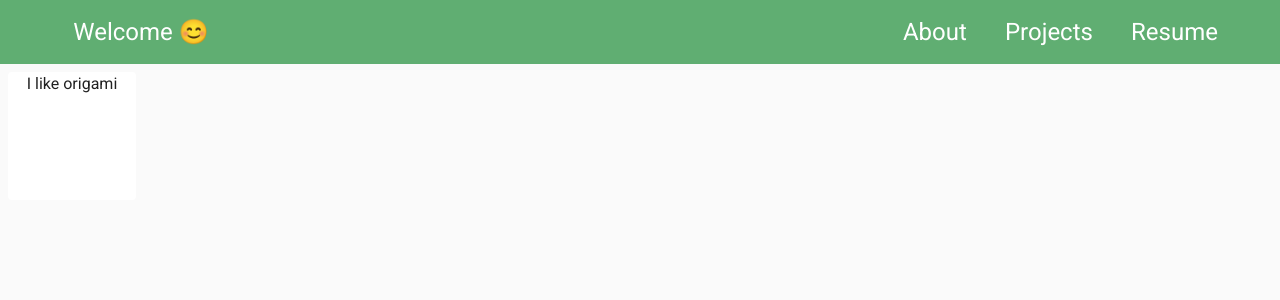
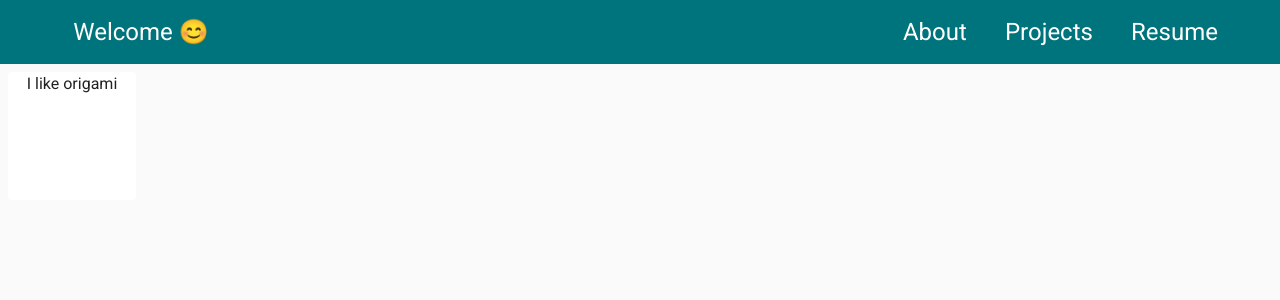
Before and after one commit to alex-alina/personal-page, a React (Create React App) app: page /about in a window 1280 px wide. Shown: the top 300 px of the page. Built offline with nearby package versions, Linux system fonts and the light colour scheme.

Commit message:
Added intro info and links to profesional profiles

```diff
--- a/package.json
+++ b/package.json
@@ -8,6 +8,7 @@
     "@testing-library/jest-dom": "^4.2.4",
     "@testing-library/react": "^9.4.0",
     "@testing-library/user-event": "^7.2.1",
+    "fg-loadcss": "^2.1.0",
     "react": "^16.12.0",
     "react-dom": "^16.12.0",
     "react-router-dom": "^5.1.2",
--- a/src/App.js
+++ b/src/App.js
@@ -2,7 +2,7 @@ import React from 'react';
 import './App.css';
 import NavBar from './components/Navigation/NavBar';
 import AboutSection from './components/AboutSection/AboutSection';
-import Projects from './components/Projects/Projects';
+import Home from './components/Home/Home';
 import ResumeSection from './components/ResumeSection/ResumeSection';
 import { Route } from 'react-router-dom';
 
@@ -10,9 +10,11 @@ function App() {
   return (
     <div className="App">
       <NavBar />
-      <Route exact path='/' component={Projects} />
+      <main>
+      <Route exact path='/' component={Home} />
       <Route exact path='/about' component={AboutSection} />
       <Route exact path='/resume' component={ResumeSection} />
+      </main>
     </div>
   );
 }
--- /dev/null
+++ b/src/components/Home/Home.js
@@ -0,0 +1,12 @@
+import React from 'react';
+import Intro from '../Intro/Intro';
+import Projects from '../Projects/Projects';
+
+export default function Home() {
+  return (
+    <div >
+      <Intro />
+      <Projects />
+    </div>
+  );
+}
--- /dev/null
+++ b/src/components/Intro/Intro.js
@@ -0,0 +1,54 @@
+import React from 'react';
+import useStyles from './Intro.styles';
+import CssBaseline from '@material-ui/core/CssBaseline';
+import Typography from '@material-ui/core/Typography';
+import { loadCSS } from 'fg-loadcss';
+import Icon from '@material-ui/core/Icon';
+import exercism from '../../assets/exercism.png';
+
+export default function Intro() {
+  const classes = useStyles();
+
+  React.useEffect(() => {
+    loadCSS(
+      'https://use.fontawesome.com/releases/v5.1.0/css/all.css',
+      document.querySelector('#font-awesome-css'),
+    );
+  }, []);
+
+  return (
+    <React.Fragment>
+      <CssBaseline />
+      <section className={classes.root} >
+        <Typography className={classes.name}>Alina Rusu</Typography>
+        <Typography className={classes.title}>Junior Full Stack Developer</Typography>
+
+        <div className={classes.iconsWrapper}>
+          <a href="https://github.com/alex-alina/" target="_blank" rel="noopener noreferrer" className={classes.profileLink}>
+            <div className={classes.iconContainer}>
+              <Icon className="fab fa-github" style={{ color: '#fff' }} />
+            </div>
+          </a>
+
+          <a href="https://www.linkedin.com/in/alina-rusu/" target="_blank" rel="noopener noreferrer" className={classes.profileLink}>
+            <div className={classes.iconContainer}>
+              <Icon className="fab fa-linkedin-in" style={{ fontSize: 25, color: '#fff' }} />
+            </div>
+          </a>
+
+          {/* <a href="#" target="_blank" rel="noopener noreferrer">
+            <div className={classes.iconContainer}>
+              <Icon className="fab fa-gitlab" style={{ color: '#fff' }} />
+            </div>
+          </a> */}
+
+          <a href="https://exercism.io/profiles/AlexAlina" target="_blank" rel="noopener noreferrer" className={classes.profileLink}>
+            <div className={classes.iconContainer}>
+              <img className={classes.img} src={exercism} alt="exercism-logo" />
+            </div>
+          </a>
+        </div>
+      </section>
+    </React.Fragment>
+  );
+}
--- /dev/null
+++ b/src/components/Intro/Intro.styles.js
@@ -0,0 +1,54 @@
+import { makeStyles } from '@material-ui/core/styles';
+
+const useStyles = makeStyles(theme => ({
+  root: {
+    display: 'flex',
+    flexDirection: 'column',
+    justifyContent: 'flex-start',
+    alignItems: 'flex-start',
+    width: '80%',
+    margin: '0 auto',
+    padding: '3%',
+  },
+
+  name: {
+    marginTop: '1.5%',
+    color: '#60ae72,',
+    fontSize: 'calc(1.75rem + 1vw)',
+  },
+
+  title: {
+    marginTop: '0.5%',
+    color: '#60ae72,',
+    fontSize: 'calc(1rem + 0.5vw)',
+  },
+
+  iconsWrapper: {
+    display: 'flex',
+    justifyContent: 'flex-start',
+    marginTop: '2%',
+  },
+
+  profileLink: {
+    textDecoration: 'none',
+  },
+
+  iconContainer: {
+    display: 'flex',
+    justifyContent: 'center',
+    alignItems: 'center',
+    width: '40px',
+    height: '40px',
+    marginRight: '20px',
+    borderRadius: '50%',
+    backgroundColor: '#14a3ab',
+  },
+
+  img: {
+    width: '33px',
+    height: '33px',
+    borderRadius: '50%',
+  }
+}));
+
+export default useStyles;
--- a/src/components/Navigation/NavBar.js
+++ b/src/components/Navigation/NavBar.js
@@ -1,50 +1,12 @@
 import React from 'react';
 import { Link } from 'react-router-dom';
+import useStyles from './NavBar.styles';
 import menuContent from '../../utils/menuContent';
-import { makeStyles } from '@material-ui/core/styles';
 import AppBar from '@material-ui/core/AppBar';
 import Toolbar from '@material-ui/core/Toolbar';
 import Typography from '@material-ui/core/Typography';
 import Hidden from '@material-ui/core/Hidden';
 import SideMenu from './SideMenu';
-
-const useStyles = makeStyles(theme => ({
-  root: {
-    flexGrow: 1,
-  },
-
-  toolBar: {
-    display: 'flex',
-    justifyContent: 'space-between',
-  },
-
-  logo: {
-    paddingLeft: '4%',
-  },
-
-  menuButton: {
-    color: '#fff',
-  },
-
-  navList: {
-    listStyleType: 'none',
-    width: '35%',
-    display: 'flex',
-    justifyContent: 'space-evenly',
-  },
-
-  navLink: {
-    textDecoration: 'none',
-  },
-
-  navLinkFont: {
-    color: '#fff',
-    fontWeight: '400',
-    '&:hover': {
-      fontWeight: '500',
-    }
-  },
-}));
 
 export default function NavBar() {
   const classes = useStyles();
@@ -63,7 +25,7 @@ export default function NavBar() {
         </Typography>
 
         <Hidden only={['lg', 'xl']}>
-        <SideMenu />
+          <SideMenu />
         </Hidden>
 
         <Hidden only={['xs', 'sm', 'md']}>
--- /dev/null
+++ b/src/components/Navigation/NavBar.styles.js
@@ -0,0 +1,41 @@
+import { makeStyles } from '@material-ui/core/styles';
+
+const useStyles = makeStyles(theme => ({
+  root: {
+    flexGrow: 1,
+  },
+
+  toolBar: {
+    display: 'flex',
+    justifyContent: 'space-between',
+  },
+
+  logo: {
+    paddingLeft: '4%',
+  },
+
+  menuButton: {
+    color: '#fff',
+  },
+
+  navList: {
+    listStyleType: 'none',
+    width: '35%',
+    display: 'flex',
+    justifyContent: 'space-evenly',
+  },
+
+  navLink: {
+    textDecoration: 'none',
+  },
+
+  navLinkFont: {
+    color: '#fff',
+    fontWeight: '400',
+    '&:hover': {
+      fontWeight: '500',
+    }
+  },
+}));
+
+export default useStyles;
--- a/src/components/Navigation/SideMenu.js
+++ b/src/components/Navigation/SideMenu.js
@@ -1,37 +1,12 @@
 import React from 'react';
 import { Link } from 'react-router-dom';
+import useStyles from './SideMenu.styles';
 import menuContent from '../../utils/menuContent';
-import { makeStyles } from '@material-ui/core/styles';
 import Menu from '@material-ui/core/Menu';
 import MenuItem from '@material-ui/core/MenuItem';
 import IconButton from '@material-ui/core/IconButton';
 import MenuIcon from '@material-ui/icons/Menu';
 import Typography from '@material-ui/core/Typography';
-
-const useStyles = makeStyles(theme => ({
-  menuButton: {
-    color: '#fff',
-  },
-
-  menu: {
-    display: 'flex',
-    flexDirection: 'column',
-  },
-
-  menuItem: {
-    display: 'flex',
-    justifyContent: 'center',
-  },
-
-  navLink: {
-    textDecoration: 'none',
-  },
-
-  navLinkFont: {
-    color: '#1c313a',
-    fontWeight: '400',
-  },
-}));
 
 export default function SideMenu() {
   const [anchorEl, setAnchorEl] = React.useState(null);
--- /dev/null
+++ b/src/components/Navigation/SideMenu.styles.js
@@ -0,0 +1,28 @@
+import { makeStyles } from '@material-ui/core/styles';
+
+const useStyles = makeStyles(theme => ({
+  menuButton: {
+    color: '#fff',
+  },
+
+  menu: {
+    display: 'flex',
+    flexDirection: 'column',
+  },
+
+  menuItem: {
+    display: 'flex',
+    justifyContent: 'center',
+  },
+
+  navLink: {
+    textDecoration: 'none',
+  },
+
+  navLinkFont: {
+    color: '#1c313a',
+    fontWeight: '400',
+  },
+}));
+
+export default useStyles;
--- a/src/theme.js
+++ b/src/theme.js
@@ -3,7 +3,7 @@ import { createMuiTheme } from '@material-ui/core/styles';
 const theme = createMuiTheme({
   palette: {
     primary: {
-      main: '#60ae72',
+      main: '#00747c',
     },
     secondary: {
       main: '#fff',
@@ -26,7 +26,6 @@ const theme = createMuiTheme({
         backgroundColor: '#fff',
       },
     },
-
     MuiDivider: {
       light: {
         backgroundColor: '#ffffff8C',
@@ -47,34 +46,10 @@ const theme = createMuiTheme({
         paddingBottom: '6px',
       },
     },
-    MuiAvatar: {
-      root: {
-        width: '34px',
-        height: '34px',
-        backgroundColor: '#fff',
-      },
-      colorDefault: {
-        backgroundColor: '#fff',
-        '&:hover': {
-          backgroundColor: '#99cc60',
-        },
-      }
-    },
     MuiIcon: {
       root: {
-        fontSize: '20px',
-        width: '20px',
-      }
-    },
-    MuiFormControlLabel: {
-      labelPlacementStart: {
-        flexDirection: 'row',
-      }
-    },
-    MuiFormGroup: {
-      root: {
-        flexWrap: 'wrap',
-        flexDirection: 'row',
+        fontSize: '30px',
+        width: '30px',
       }
     },
     MuiPaper: {
```
Also changed, not shown: src/assets/exercism.png (added), 1 other file (tests, documents, lock files or other folders). Lines whose indentation alone changed are shown as unchanged.
